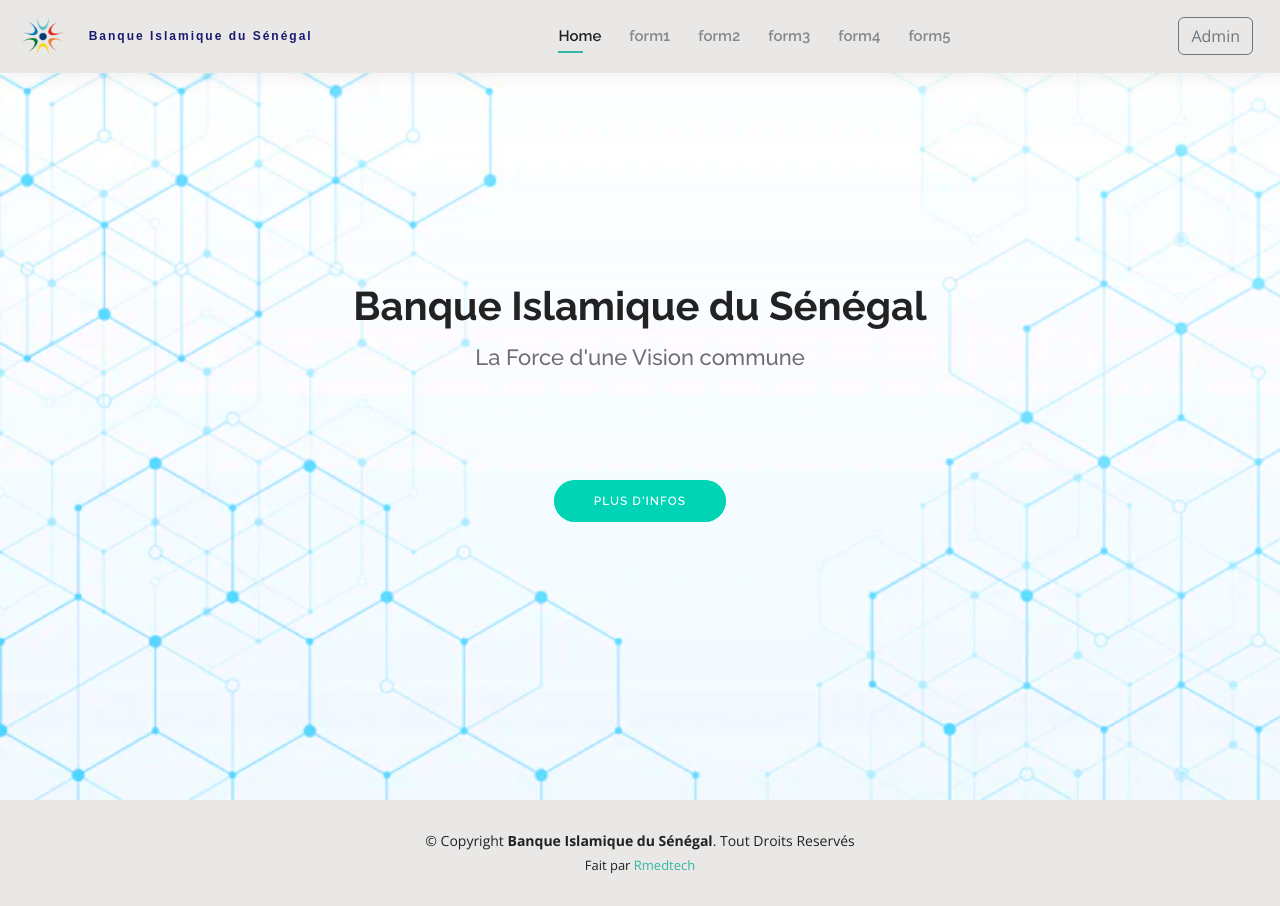
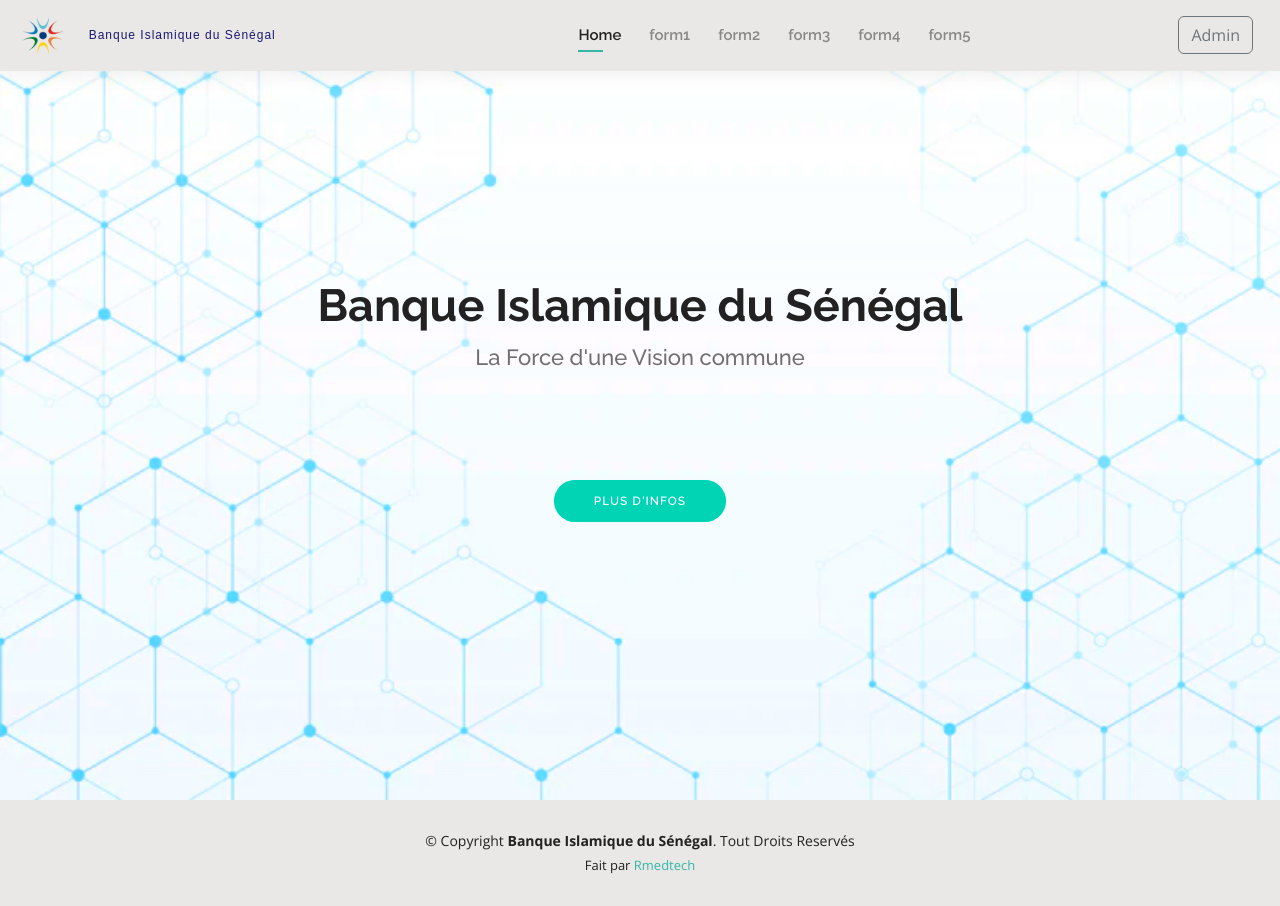
Before and after one commit to ondongo/design_rassoul, a plain HTML site: page index.html in a window 1280 px wide. Drawn offline with nearby package versions, Linux system fonts and the light colour scheme; a script that the page names is missing.

Commit message:
mise a jour

```diff
--- a/index.html
+++ b/index.html
@@ -170,7 +170,7 @@ h1, h2, h3, h4, h5, h6 {
   background: #e9e8e6;
   box-shadow: 0px 0px 25px 0 rgba(0, 0, 0, 0.08);
   z-index: 997;
-  padding: 15px 0;
+  padding: 14px 0;
 }
 #header .logo {
   font-size: 12px;
@@ -178,36 +178,48 @@ h1, h2, h3, h4, h5, h6 {
 
   line-height: 1;
   font-weight: 400;
-  letter-spacing: 2px;
+  letter-spacing: 1px;
+
+
 
 
   color:rgb(25,25,112) !important;
 }
 #header .logo a {
- padding: 0 0 0 25px;
+
  font-family: 'Mulish', sans-serif;
  color:rgb(25,25,112) !important;
  font-weight:500px;
 }
+
+
+@media only screen and (min-width: 600px) {
+
+  #header .logo a {
+    padding: 0 0 0 25px;
+  font-family: 'Mulish', sans-serif;
+  color:rgb(25,25,112) !important;
+  font-weight:500px;
+ }}
+
+
 #header .logo img {
   max-height: 40px;
   padding-left:10px;
 }
-@media (max-width: 992px) {
-  #header .logo {
-    font-size: 28px;
-  }
-}
+
+
 
 /*--------------------------------------------------------------
 # Header Social Links
 --------------------------------------------------------------*/
 .header-social-links {
   padding-right: 15px;
+  margin-left: -20px;;
 }
 .header-social-links a {
   color: #6f6f6f;
-  padding-left: 6px;
+  padding-left: 4px;
   display: inline-block;
   line-height: 0px;
   transition: 0.3s;
@@ -586,7 +598,7 @@ section {
   color:#fff;
 
   text-decoration: none;}
-}
+
 .taille
 {
     font-size: 45px !important;
@@ -613,7 +625,7 @@ section {
       <!--<h1 class="logo me-auto me-lg-0"><a href="index.html"><img src='image/logo.png'></a></h1>
       -->
       <a href="index.html" class="logo"><img src="image/logo.png" alt="" class="img-fluid"></a>
-	  <h3 class="logo me-auto "><a href="index.html"><b>Banque Islamique du Sénégal</b> </a></h3>
+	  <h3 class="logo me-auto "><a href="index.html">Banque Islamique du Sénégal</a></h3>
 
       <nav id="navbar" class="navbar">
         <ul>
```
